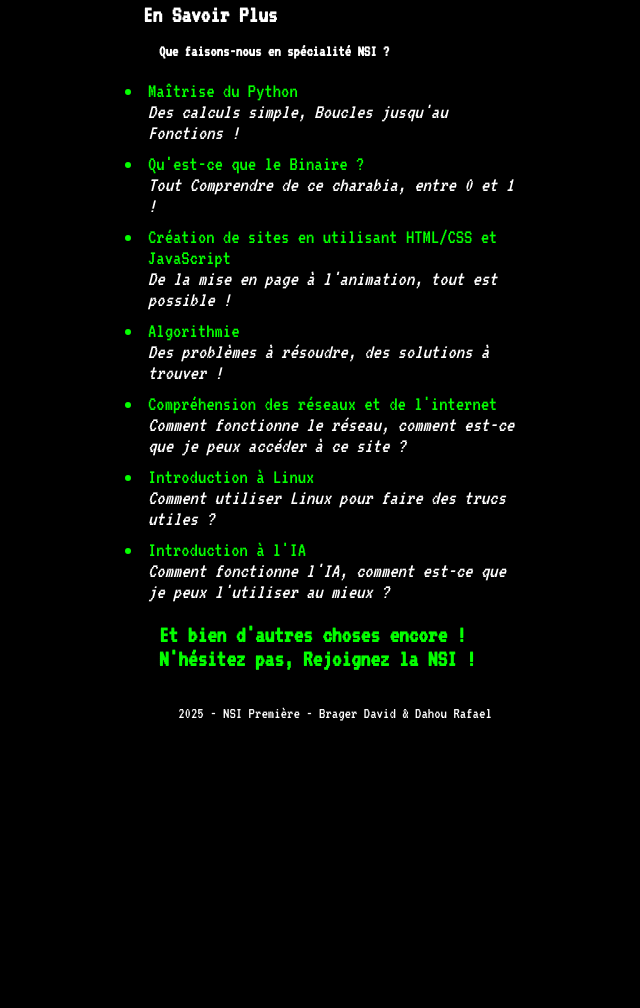
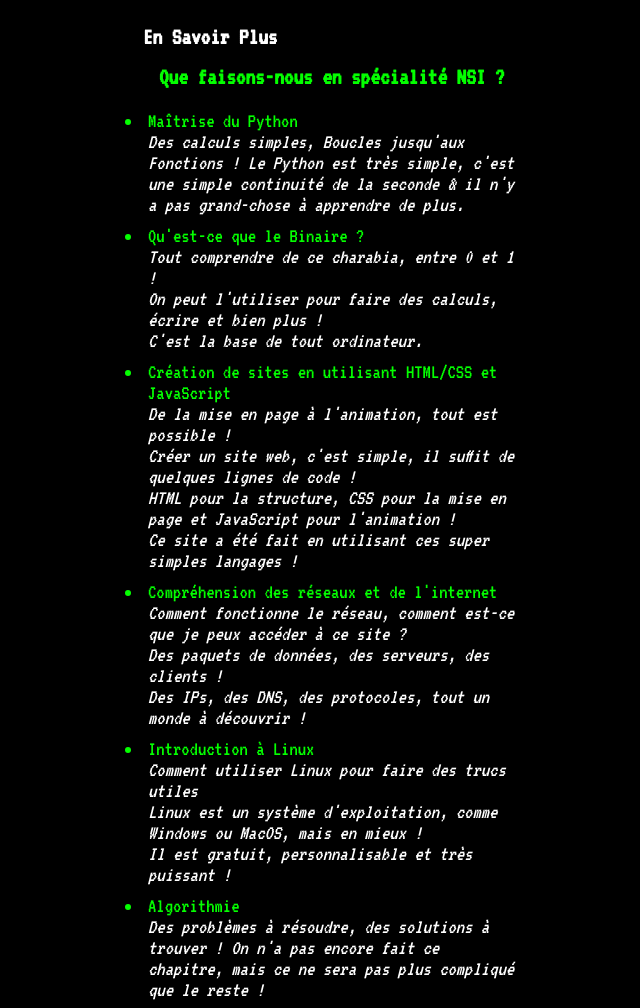
Before and after one commit to MindOfSky/MatrixPage-Nsi, a plain HTML site: page index.html in a window 1280 px wide. Shown: the part 855-1863 px from the top of the page, without its empty margins (305-945 px from the left). Before the commit the page ends 1600 px from the top, so only its background shows below. Drawn offline with Linux system fonts and the light colour scheme.

Commit message:
Finished project.

```diff
--- a/index.html
+++ b/index.html
@@ -2,9 +2,9 @@
 <html lang="fr_FR">
 <head>
     <meta charset="UTF-8">
-    <meta name="viewport" content="width=device-width, initial-scale=1.0">
     <title>NSI Première</title>
     <link rel="stylesheet" href="style.css">
+    <link rel="icon" href="main.ico" type="image/x-icon"/>
     <style>
         @import url('https://fonts.googleapis.com/css2?family=VT323&display=swap');
     </style>
@@ -34,7 +34,7 @@
                 allant de la programmation en <span>Python</span> à la création de <span>sites web</span> en utilisant
                 <span>HTML, CSS et JavaScript</span>. Nous allons également découvrir <span>l'algorithmie</span>, et comprendre les
                 réseaux et l'internet en passant par le <span>Binaire</span>. Une introduction à <span>Linux</span> sera
-                également prévue sans oublier de parler de L'IA</p>
+                également prévue.</p>
         </div>
     </div>
     <div class="matrix">
@@ -42,31 +42,40 @@
     </div>
 </section>
 <section id="en-savoir-plus">
-    <div class="main-container">
+    <div class="secondary-container">
         <div class="content">
             <h2>En Savoir Plus</h2>
-            <h4>Que faisons-nous en spécialité NSI ?</h4>
+            <h3>Que faisons-nous en spécialité NSI ?</h3>
             <ul>
                 <li>Maîtrise du Python <br>
-                    <i>Des calculs simple, Boucles jusqu'au Fonctions !</i>
+                    <i>Des calculs simples, Boucles jusqu'aux Fonctions !</i>
+                    <i>Le Python est très simple, c'est une simple continuité de la seconde & il n'y a pas grand-chose à apprendre de plus.</i>
                 </li>
                 <li>Qu'est-ce que le Binaire ? <br>
-                    <i>Tout Comprendre de ce charabia, entre 0 et 1 ! </i>
+                    <i>Tout comprendre de ce charabia, entre 0 et 1 !<br> On peut l'utiliser pour faire des calculs, écrire et bien plus ! <br> C'est la base de tout ordinateur. </i>
                 </li>
                 <li>Création de sites en utilisant HTML/CSS et JavaScript <br>
-                    <i>De la mise en page à l'animation, tout est possible !</i>
+                    <i>De la mise en page à l'animation, tout est possible !
+                        <br>Créer un site web, c'est simple, il suffit de quelques lignes de code !
+                        <br>HTML pour la structure, CSS pour la mise en page et JavaScript pour l'animation !
+                        <br> Ce site a été fait en utilisant ces super simples langages !
+                    </i>
+                </li>
+                <li>Compréhension des réseaux et de l'internet <br>
+                    <i>Comment fonctionne le réseau, comment est-ce que je peux accéder à ce site ?
+                        <br> Des paquets de données, des serveurs, des clients !
+                        <br> Des IPs, des DNS, des protocoles, tout un monde à découvrir !
+                    </i>
+                </li>
+                <li>Introduction à Linux <br>
+                    <i>Comment utiliser Linux pour faire des trucs utiles
+                    <br>Linux est un système d'exploitation, comme Windows ou MacOS, mais en mieux !
+                    <br>Il est gratuit, personnalisable et très puissant !</i>
                 </li>
                 <li>Algorithmie <br>
-                    <i>Des problèmes à résoudre, des solutions à trouver !</i>
-                </li>
-                <li>Compréhension des réseaux et de l'internet <br>
-                    <i>Comment fonctionne le réseau, comment est-ce que je peux accéder à ce site ?</i>
-                </li>
-                <li>Introduction à Linux <br>
-                    <i>Comment utiliser Linux pour faire des trucs utiles ?</i>
-                </li>
-                <li>Introduction à l'IA <br>
-                    <i>Comment fonctionne l'IA, comment est-ce que je peux l'utiliser au mieux ?</i>
+                    <i>Des problèmes à résoudre, des solutions à trouver !
+                        On n'a pas encore fait ce chapitre, mais ce ne sera pas plus compliqué que le reste !
+                    </i>
                 </li>
             </ul>
             <h3>Et bien d'autres choses encore !<br> N'hésitez pas, Rejoignez la NSI !</h3>
@@ -77,4 +86,5 @@
 </body>
 <footer>
         <p> 2025 - <span>NSI Première</span> - Brager David & Dahou Rafael</p>
+</footer>
 </html>
--- a/style.css
+++ b/style.css
@@ -107,7 +107,6 @@ section{
     padding-top: 10vh;
     width: 100%;
     height: 90vh;
-
 }
 .main-container{
     width: 100%;
@@ -116,7 +115,17 @@ section{
     justify-content: space-evenly;
     align-items: center;
 }
-.main-container .content{
+.secondary-container{
+    width: 100%;
+    height: fit-content+20vh;
+    display: flex;
+    justify-content: space-evenly;
+    align-items: center;
+    padding-top: 10vh;
+    padding-bottom: 10vh;
+}
+
+.content{
     color: white;
     width: 30%;
     min-height: 100px;
@@ -147,7 +156,15 @@ section{
     display: inline-block;
 }
 footer{
-    text-align: center;
-    padding-top : 15vh
-
+    width: 100%;
+    height: 4vh;
+    display: flex;
+    justify-content: center;
+    align-items: center;
+    background-color: black;
+    border-top: 2px solid var(--accent-color);
+    color: white;
+    font-size: 1.5rem;
+    bottom: 0;
+    position: fixed;
 }
```
Also changed, not shown: main.ico (added).
